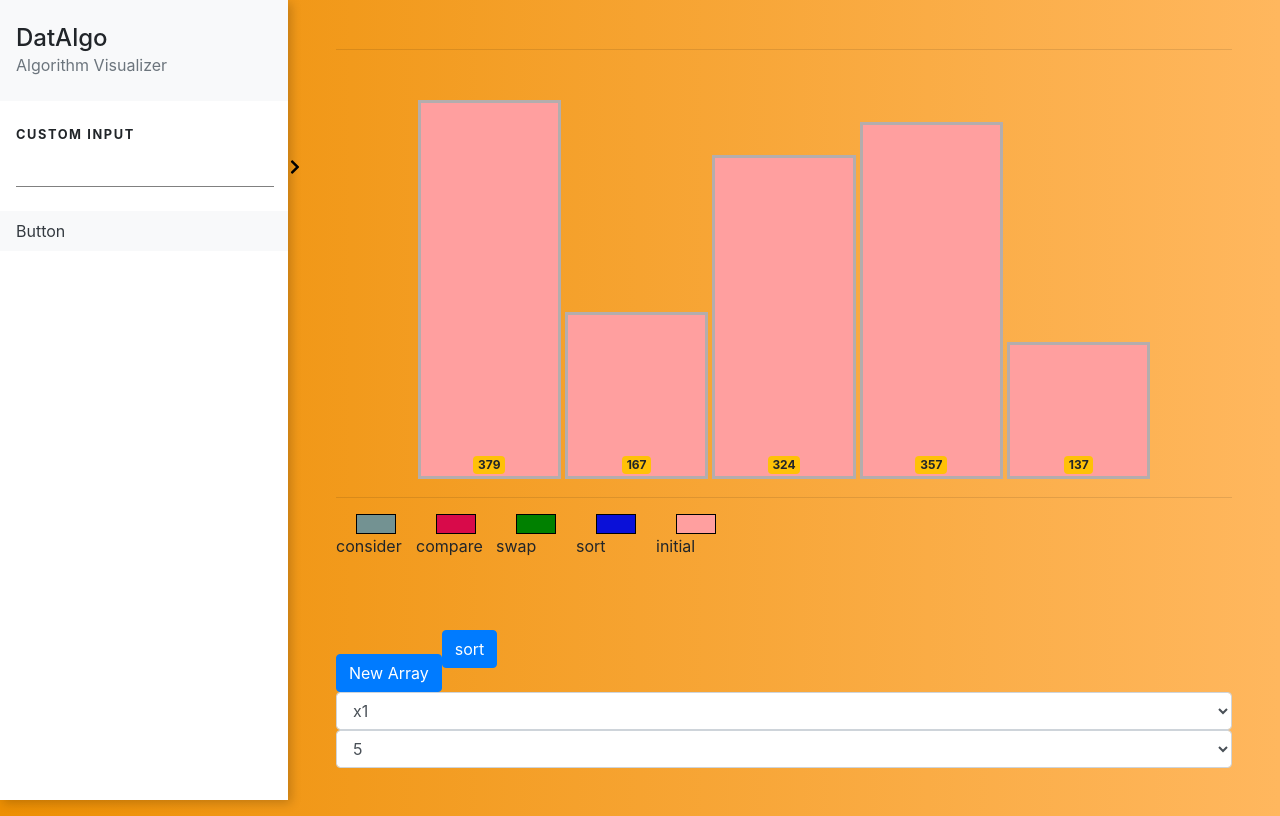
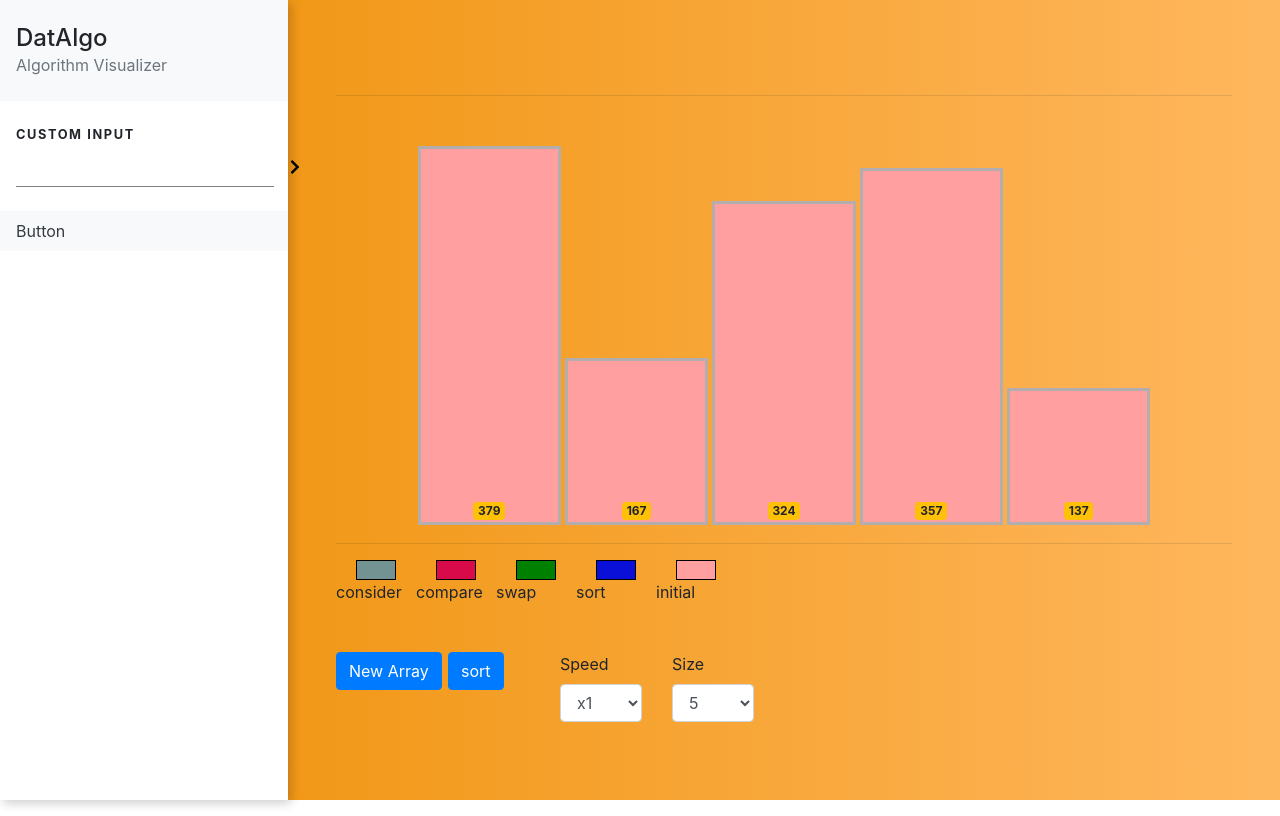
Before and after one commit to anmolkumarshah/DatAlgo, a React (Create React App) app: page / in a window 1280 px wide. Built offline with nearby package versions, Linux system fonts and the light colour scheme.

Commit message:
Anmol - code cleaning continue, controller refractored

```diff
--- a/src/components/sorting-algorithm/bubble-sort/bubble-sort.jsx
+++ b/src/components/sorting-algorithm/bubble-sort/bubble-sort.jsx
@@ -2,10 +2,8 @@ import React, { useState, useEffect } from "react";
 import "./bubble-sort-style.css";
 import { Bar } from "./../bar/bar";
 import { ColorIndicator } from "./../colorIndicator/colorIndicator";
-
-const randonIntFromInterval = (min, max) => {
-  return Math.floor(Math.random() * (max - min + 1) + min);
-};
+import { Controller } from "./../controller/controller.jsx";
+import { randonIntFromInterval } from "../helper.jsx";
 
 const BubbleSort = () => {
   const [array, setArray] = useState([]);
@@ -164,57 +162,14 @@ const BubbleSort = () => {
           { name: "initial", color: returnColor },
         ]}
       />
-
-      <button onClick={resetArray} className="btn btn-primary mt-5">
-        New Array
-      </button>
-      <button onClick={bubbleSort} className="btn btn-primary">
-        sort
-      </button>
-      <form>
-        <select
-          onChange={handleSpeedChange}
-          id="inputState"
-          class="form-control"
-        >
-          <option selected value="1">
-            x1
-          </option>
-          <option value="2">x2</option>
-          <option value="3">x3</option>
-          <option value="4">x4</option>
-          <option value="5">x5</option>
-          <option value="10">x10</option>
-          <option value="100">x100</option>
-        </select>
-
-        <select onChange={handleSizeChange} class="form-control">
-          <option selected value="5">
-            5
-          </option>
-          <option value="10">10</option>
-          <option value="25">25</option>
-          <option value="50">50</option>
-          <option value="100">100</option>
-        </select>
-      </form>
+      <Controller
+        resetArray={resetArray}
+        operation={bubbleSort}
+        handleSpeedChange={handleSpeedChange}
+        handleSizeChange={handleSizeChange}
+      />
     </>
   );
 };
 
 export default BubbleSort;
-
-// const ColorIndicator = ({ indicator }) => {
-//   return (
-//     <ul className="color-info mb-5">
-//       {indicator.map((i) => {
-//         return (
-//           <div>
-//             <li className="box" style={{ backgroundColor: i.color }}></li>
-//             <li>{i.name}</li>
-//           </div>
-//         );
-//       })}
-//     </ul>
-//   );
-// };
--- /dev/null
+++ b/src/components/sorting-algorithm/controller/controller.jsx
@@ -0,0 +1,51 @@
+export const Controller = ({
+  resetArray,
+  operation,
+  handleSpeedChange,
+  handleSizeChange,
+}) => {
+  return (
+    <div className="controller row w-50">
+      <div className="col-sm-3">
+        <button onClick={resetArray} className="btn btn-primary">
+          New Array
+        </button>
+      </div>
+      <div className="col-sm-3">
+        <button onClick={() => operation()} className="btn btn-primary">
+          sort
+        </button>
+      </div>
+      <div className="col-sm-3">
+        <form>
+          <label htmlFor="speed">Speed</label>
+          <select onChange={handleSpeedChange} id="speed" class="form-control">
+            <option selected value="1">
+              x1
+            </option>
+            <option value="2">x2</option>
+            <option value="3">x3</option>
+            <option value="4">x4</option>
+            <option value="5">x5</option>
+            <option value="10">x10</option>
+            <option value="100">x100</option>
+          </select>
+        </form>
+      </div>
+      <div className="col-sm-3">
+        <form>
+          <label htmlFor="size">Size</label>
+          <select id="size" onChange={handleSizeChange} class="form-control">
+            <option selected value="5">
+              5
+            </option>
+            <option value="10">10</option>
+            <option value="25">25</option>
+            <option value="50">50</option>
+            <option value="100">100</option>
+          </select>
+        </form>
+      </div>
+    </div>
+  );
+};
--- a/src/components/sorting-algorithm/helper.jsx
+++ b/src/components/sorting-algorithm/helper.jsx
@@ -7,3 +7,7 @@ export const getWidth = (noBars) => {
   if (noBars == 100) width = "0.6%";
   return width;
 };
+
+export const randonIntFromInterval = (min, max) => {
+  return Math.floor(Math.random() * (max - min + 1) + min);
+};
```
